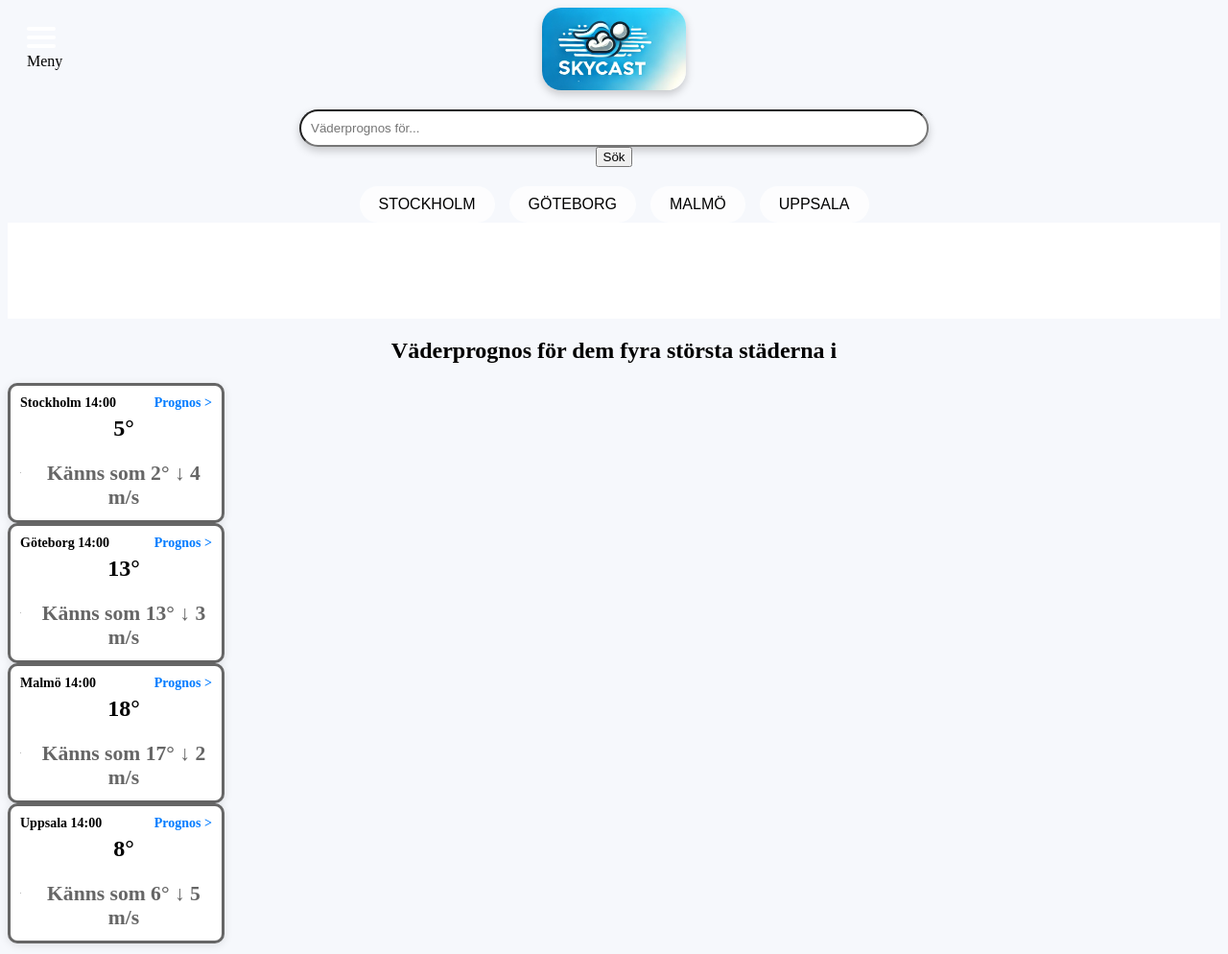
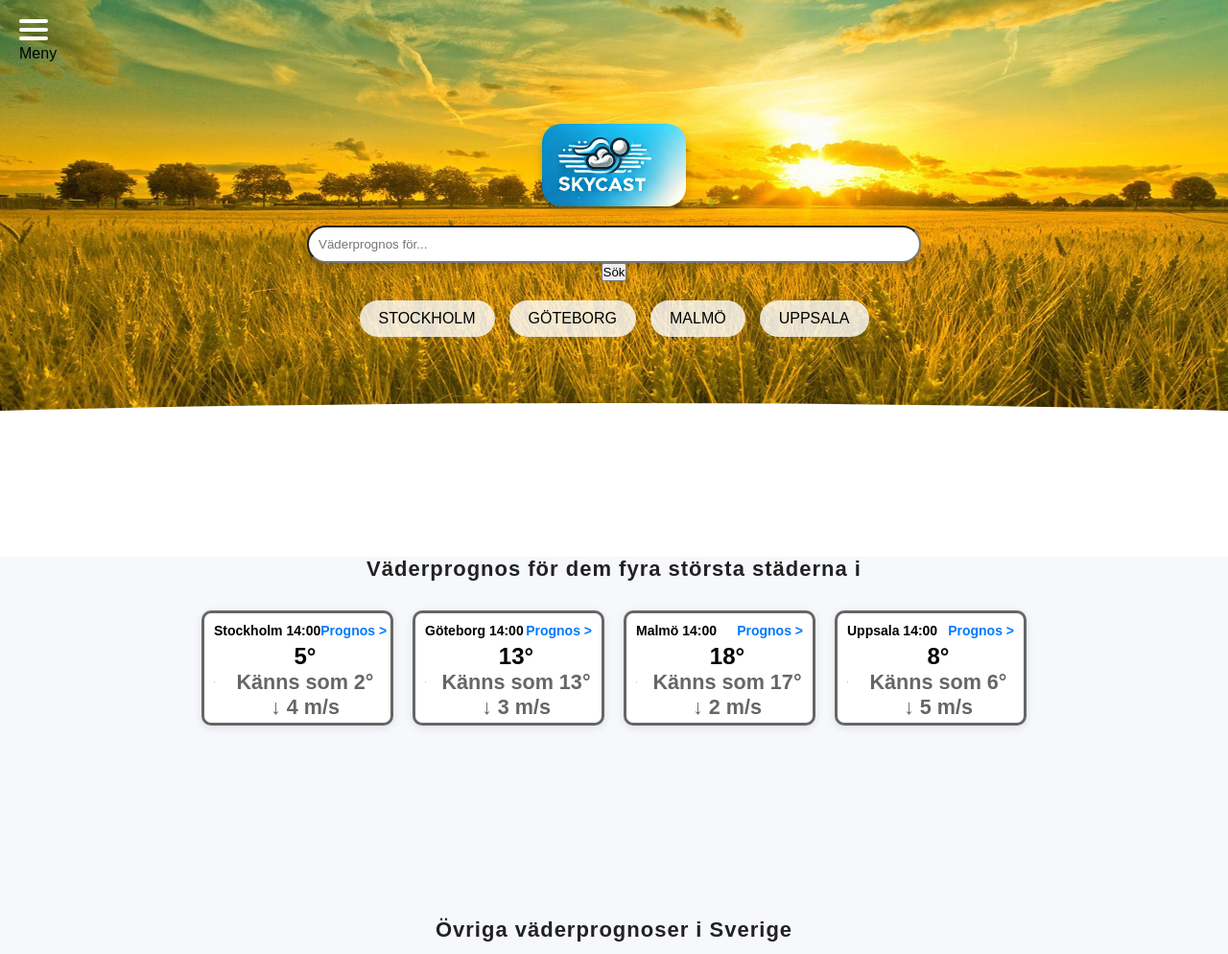
Before and after one commit to Kriitzyy/WeatherApp-, a plain HTML site: page Index.html in a window 1280 px wide. Shown: the top 994 px of the page at 96% size. Drawn offline with Linux system fonts and the light colour scheme.

Commit message:
Fixade några buggar med github

```diff
--- a/script.js
+++ b/script.js
@@ -39,8 +39,6 @@ function toggleMenu() {
         sidebar.style.left = "-250px";
     }
 }
-<<<<<<< HEAD
-=======
 // Lista över 10 extra städer med väderdata
 const extraWeatherData = [
     { city: "Sollentuna", temp: -5, icon: "🌙" },
@@ -74,4 +72,3 @@ function generateWeatherTable() {
 }
 
 generateWeatherTable();
->>>>>>> ab1c71d (La till en tabell där man ser 10st fler städer i Sverige)
--- a/styles.css
+++ b/styles.css
@@ -1,8 +1,5 @@
-/* styles.css */
-<<<<<<< HEAD
-=======
 
->>>>>>> ab1c71d (La till en tabell där man ser 10st fler städer i Sverige)
+
 * {
     margin: 0;
     padding: 0;
@@ -11,7 +8,7 @@
 }
 
 body {
-<<<<<<< HEAD
+
     /*background: url('2462633.jpg') no-repeat center center/cover;*/
     height: 100vh;
     display: flex;
@@ -20,31 +17,23 @@ body {
     text-align: center;
     flex-direction: column;
     position: relative;
-=======
     height: auto; /* Se till att body inte begränsar innehållet */
     display: block; /* Ta bort flex så att hero fungerar normalt */
     background-color: #f6f8fc !important;
->>>>>>> ab1c71d (La till en tabell där man ser 10st fler städer i Sverige)
 }
 
 .hero {
     position: relative;
     width: 100%;
-<<<<<<< HEAD
     height: 90vh;
-=======
     height: 60vh;
->>>>>>> ab1c71d (La till en tabell där man ser 10st fler städer i Sverige)
     background: url('2462633.jpg') no-repeat center center/cover;
     display: flex;
     align-items: center;
     justify-content: center;
     flex-direction: column;
     text-align: center;
-<<<<<<< HEAD
-=======
     overflow: hidden; /* Se till att inget trycker ut den */
->>>>>>> ab1c71d (La till en tabell där man ser 10st fler städer i Sverige)
 }
 
 .hero::after {
@@ -53,17 +42,10 @@ body {
     bottom: 0;
     width: 100%;
     height: 100px;
-<<<<<<< HEAD
     background: white;
     clip-path: ellipse(100% 60% at center bottom);
 }
 
-=======
-    clip-path: ellipse(100% 60% at center bottom);
-}
-
-
->>>>>>> ab1c71d (La till en tabell där man ser 10st fler städer i Sverige)
 /* Bakgrundsbild */
 /*.background-container {
     position: relative;
@@ -241,8 +223,7 @@ img {
     color: #ffcc00; /* Lägg till en hover-effekt för bättre design */
 }
 
-<<<<<<< HEAD
-=======
+
 .main-title {
     text-align: center;
     font-size: 22px;
@@ -262,7 +243,6 @@ img {
     margin-top: 30px;
     letter-spacing: 1px; /* Ger lite mer utrymme mellan bokstäver */
 }
->>>>>>> ab1c71d (La till en tabell där man ser 10st fler städer i Sverige)
 /* ====== Vädersektionen (container som håller alla väderlådor) ====== */
 .weather-container {
     display: flex; /* Lådor ligger i en kolumn-layout */
@@ -271,10 +251,7 @@ img {
     align-items: center; /* Centrerar lådorna horisontellt */
     gap: 20px; /* Skapar mellanrum mellan väderlådorna (MINSKA mellanrummet mellan lådorna)*/
     margin-top: 10px; /* Ger lite extra utrymme ovanför vädersektionen */
-<<<<<<< HEAD
-=======
     margin-bottom: 200px;
->>>>>>> ab1c71d (La till en tabell där man ser 10st fler städer i Sverige)
     flex-wrap: wrap; /* Gör att lådorna anpassas om skärmen är smal */
 }
 
@@ -348,8 +325,6 @@ img {
     padding: 20px;
 }
 
-<<<<<<< HEAD
-=======
 .weather-table {
     width: 90%;
     max-width: 1200px;
@@ -400,7 +375,6 @@ img {
 }
 
 
->>>>>>> ab1c71d (La till en tabell där man ser 10st fler städer i Sverige)
 .footer {
     background: #333; /* Mörk bakgrund */
     color: white; /* Vit text */
```
